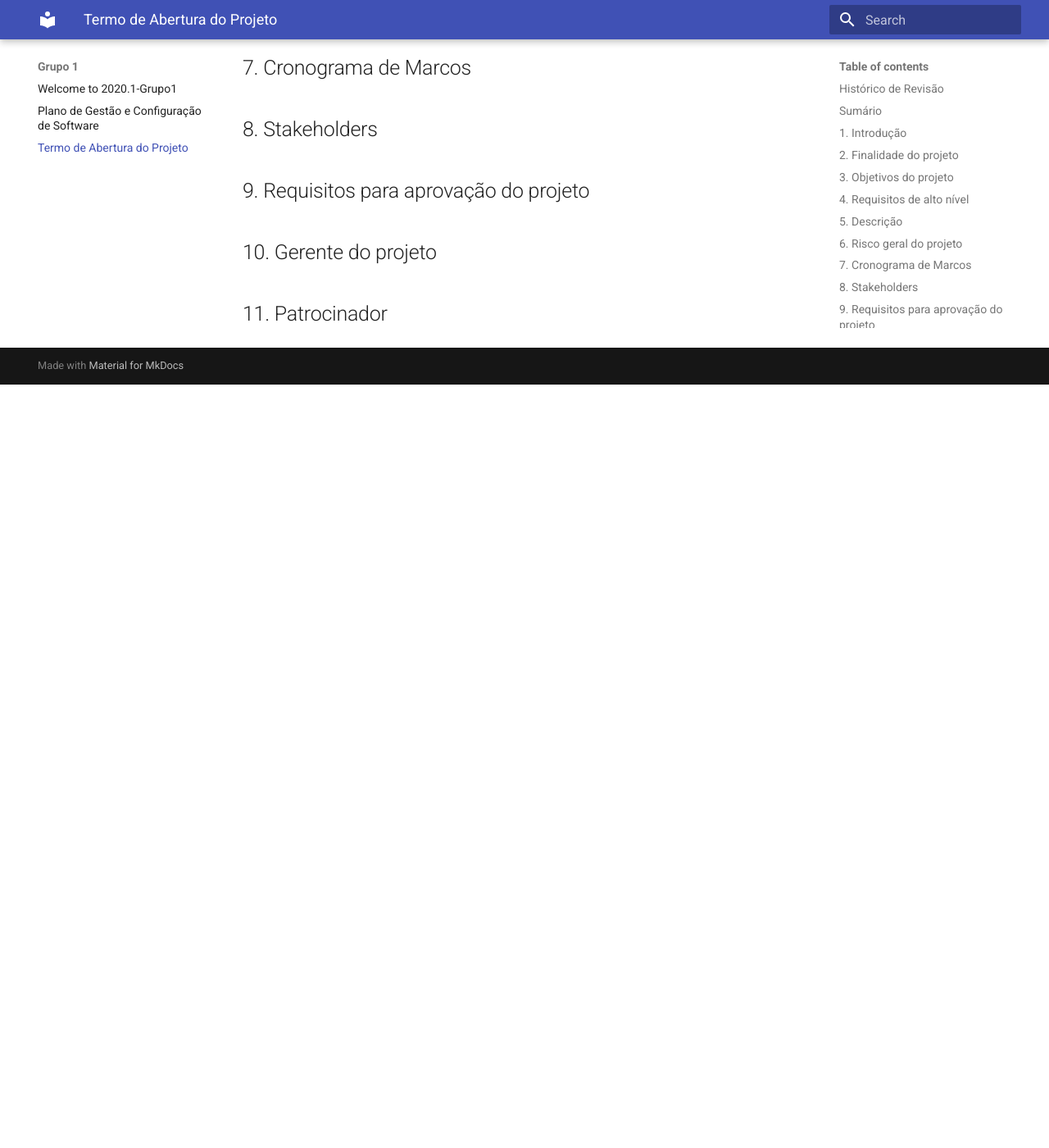
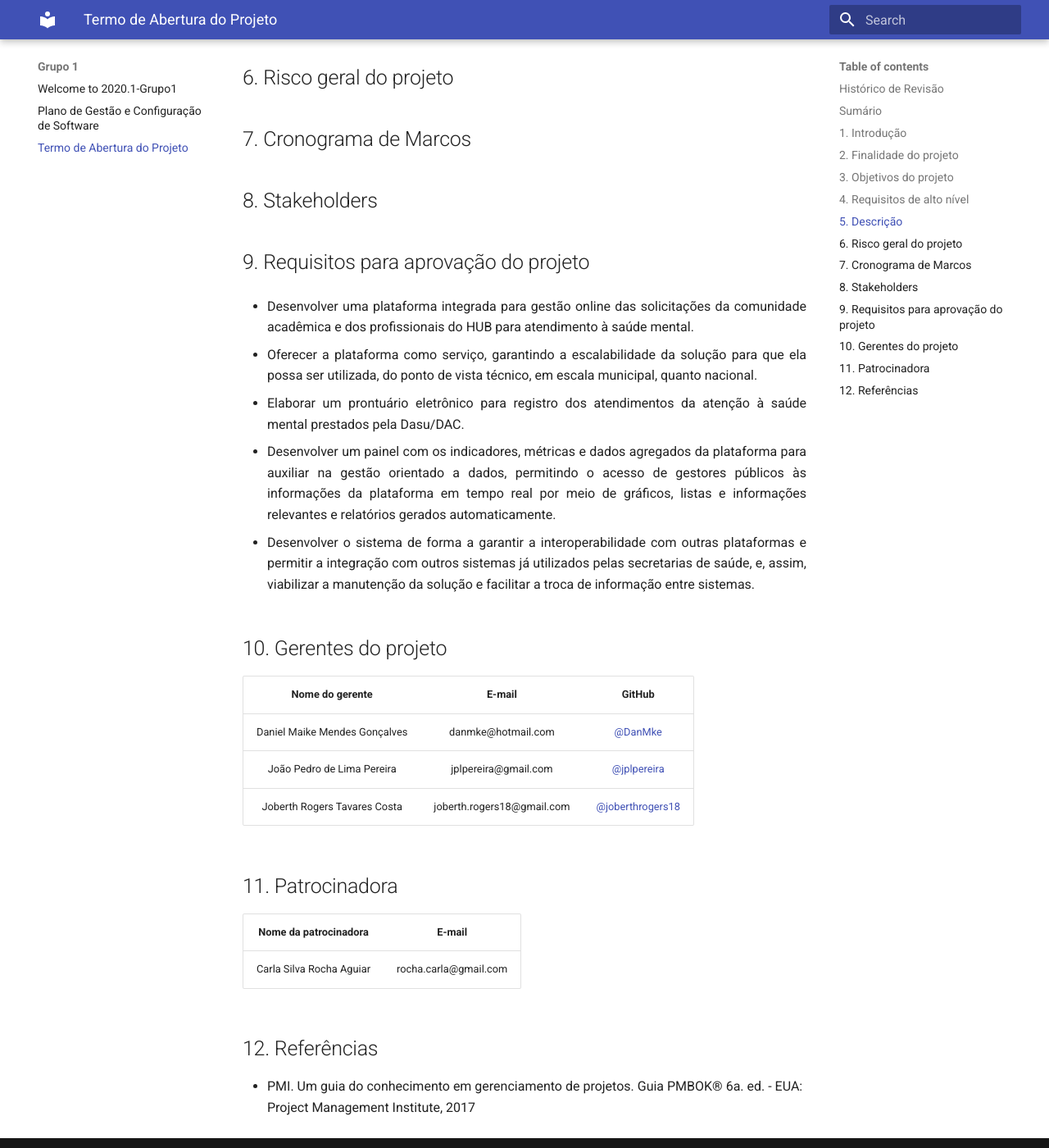
Before and after one commit to fga-eps-mds/2020.1-eSaudeUnB-Wiki, an MkDocs documentation site: the page built from docs/tap.md, in a window 1280 px wide and 1400 px high, scrolled down 1049 px. Shown: the whole window at 82% size. Built offline with MkDocs 1.6.1 and Material for MkDocs 9.7.7, drawn with Linux system fonts in a browser that asks for light colours; before the commit the page ends 1518 px from its top, so only the background shows below that; some of the changed text lies outside the part shown.

Commit message:
docs: update TAP document #6

```diff
--- a/docs/tap.md
+++ b/docs/tap.md
@@ -5,6 +5,7 @@
 |    Data    |  Versão  |        Descrição       |          Autor(es)          |
 |:----------:|:--------:|:----------------------:|:---------------------------:|
 | 26/08/2020 |   0.1    | Criação do Documento de TAP           |   Daniel Maike, João Pedro, Joberth Rogers  |
+| 26/08/2020 |   0.2    | Atualização do Documento de TAP           |   Daniel Maike, João Pedro, Joberth Rogers  |
 
 ## Sumário
 
@@ -54,12 +55,30 @@
 
 ## 9. Requisitos para aprovação do projeto
 
-<p align = "justify"> </p>
+* <p align = "justify"> Desenvolver uma plataforma integrada para gestão online das solicitações da comunidade acadêmica e dos profissionais do HUB para atendimento à saúde mental. </p>
 
-## 10. Gerente do projeto
+* <p align = "justify"> Oferecer a plataforma como serviço, garantindo a escalabilidade da solução para que ela possa ser utilizada, do ponto de vista técnico, em escala municipal, quanto nacional. </p>
 
-<p align = "justify"> </p>
+* <p align = "justify"> Elaborar um prontuário eletrônico para registro dos atendimentos da atenção à saúde mental prestados pela Dasu/DAC. </p>
 
-## 11. Patrocinador
+* <p align = "justify"> Desenvolver um painel com os indicadores, métricas e dados agregados da plataforma para auxiliar na gestão orientado a dados, permitindo o acesso de gestores públicos às informações da plataforma em tempo real por meio de gráficos, listas e informações relevantes e relatórios gerados automaticamente. </p>
 
-<p align = "justify"> </p>
+* <p align = "justify"> Desenvolver o sistema de forma a garantir a interoperabilidade com outras plataformas e permitir a integração com outros sistemas já utilizados pelas secretarias de saúde, e, assim, viabilizar a manutenção da solução e facilitar a troca  de informação entre sistemas. </p>
+
+## 10. Gerentes do projeto
+
+| Nome do gerente | E-mail | GitHub |
+|:----------:|:----------------------:|:---------------------------:|
+| Daniel Maike Mendes Gonçalves | danmke@hotmail.com | [@DanMke](https://github.com/DanMke) |
+| João Pedro de Lima Pereira    | jplpereira@gmail.com | [@jplpereira](https://github.com/jplpereira) |
+| Joberth Rogers Tavares Costa  | joberth.rogers18@gmail.com | [@joberthrogers18](https://github.com/joberthrogers18) |
+
+## 11. Patrocinadora
+
+|   Nome da patrocinadora   |         E-mail        |
+|:------------------------:|:---------------------:|
+| Carla Silva Rocha Aguiar | rocha.carla@gmail.com |
+
+## 12. Referências
+
+* PMI. Um guia do conhecimento em gerenciamento de projetos. Guia PMBOK® 6a. ed. - EUA: Project Management Institute, 2017
```
